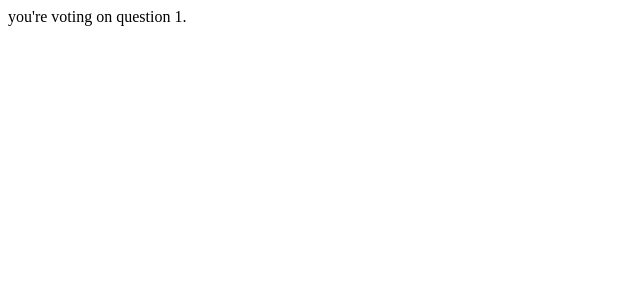
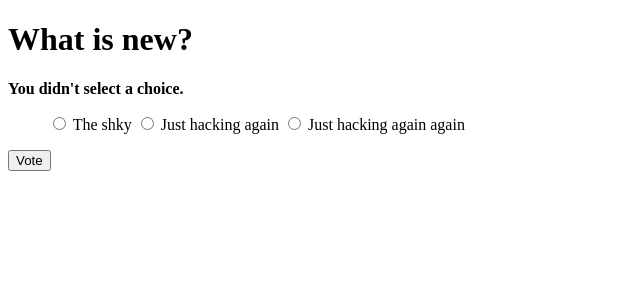
Before and after one commit to rayiyaoyao/django-app, a Django app: page /polls/1/vote/ in a window 1280 px wide. Shown: the top 300 px of the page, without its empty margins (0-640 px from the left). Run offline with Django 3.2, Linux system fonts and the light colour scheme; data comes from the database, SQL or seed files in the repository; both versions use the stored data as it was after the commit.

Commit message:
finished officialdjango tutorial part 4

```diff
--- a/Poll_Project/polls/urls.py
+++ b/Poll_Project/polls/urls.py
@@ -4,8 +4,8 @@ from . import views
 
 app_name = 'polls'
 urlpatterns = [
-	url(r'^$', views.index, name = 'index'),
-	url(r'^(?P<question_id>[0-9]+)/$', views.detail, name = 'detail'),
-	url(r'^(?P<question_id>[0-9]+)/results/$', views.results, name = 'results'),
+	url(r'^$', views.IndexView.as_view(), name = 'index'),
+	url(r'^(?P<pk>[0-9]+)/$', views.DetailView.as_view(), name = 'detail'),
+	url(r'^(?P<pk>[0-9]+)/results/$', views.ResultsView.as_view(), name = 'results'),
 	url(r'^(?P<question_id>[0-9]+)/vote/$' ,views.vote , name = 'vote'),
 	]
--- a/Poll_Project/polls/views.py
+++ b/Poll_Project/polls/views.py
@@ -1,8 +1,10 @@
-from django.http import HttpResponse, Http404
+from django.http import HttpResponse, Http404, HttpResponseRedirect
 from django.shortcuts import render, get_object_or_404
+from django.urls import reverse
+from django.views import generic
 #3 from django.template import loader
 
-from .models import Question
+from .models import Question, Choice
 
 #1 def index(request):
 #1 	return HttpResponse("Hello, world! You are at the polls index.")
@@ -18,11 +20,17 @@ from .models import Question
 #3 	context = { 'latest_question_list': latest_question_list, }
 #3 	return HttpResponse(template.render(context, request))
 
-def index(request):
-	latest_question_list = Question.objects.order_by('-pub_date')[:5]
-	context = { 'latest_question_list': latest_question_list, }
-	return render(request, 'polls/index.html', context)
+#8 def index(request):
+#8 	latest_question_list = Question.objects.order_by('-pub_date')[:5]
+#8 	context = {'latest_question_list': latest_question_list }
+#8 	return render(request, 'polls/index.html', context)
 
+class IndexView(generic.ListView):
+	template_name = 'polls/index.html'
+	context_object_name = 'latest_question_list'
+
+	def get_queryset(self):
+		return Question.objects.order_by('-pub_date')[:5]
 
 #4 def detail(request, question_id):
 #4 	return HttpResponse("You're looking at question %s." % question_id)
@@ -34,12 +42,38 @@ def index(request):
 #5 		raise Http404("Question does not exist!")
 #5 	return render(request, 'polls/detail.html', { 'question': question })
 
-def detail(request, question_id):
-	question = get_object_or_404(Question, pk = question_id)
-	return render(request, 'polls/detail.html', { 'question': question })
+#8 def detail(request, question_id):
+#8 	question = get_object_or_404(Question, pk = question_id)
+#8 	return render(request, 'polls/detail.html', { 'question': question })
 
-def results(request, question_id):
-	return HttpResponse("You're looking at the result of question %s." % question_id)
+class DetailView(generic.DetailView):
+	model = Question
+	template_name = 'polls/detail.html'
+
+#7 def results(request, question_id):
+#7 	return HttpResponse("You're looking at the result of question %s." % question_id)
+
+#8 def results(request, question_id):
+#8 	question = get_object_or_404(Question, pk = question_id)
+#8 	return render(request, 'polls/results.html', { 'question': question })
+
+class ResultsView(generic.DetailView):
+	model = Question
+	template_name = 'polls/results.html'
+
+
+#6 def vote(request, question_id):
+#6 	return HttpResponse("you're voting on question %s." %question_id)
+
 
 def vote(request, question_id):
-	return HttpResponse("you're voting on question %s." %question_id)
+	question = get_object_or_404(Question, pk = question_id)
+	try:
+		selected_choice = question.choice_set.get(pk = request.POST['choice'])
+	except(KeyError, Choice.DoesNotExist):
+		return render(request, 'polls/detail.html', {
+			'question': question, 'error_message':"You didn't select a choice.", })
+	else:
+		selected_choice.votes += 1
+		selected_choice.save()
+		return HttpResponseRedirect(reverse('polls:results', args = (question_id,)))
--- a/Poll_Project/templates/polls/detail.html
+++ b/Poll_Project/templates/polls/detail.html
@@ -5,10 +5,19 @@
 </head>
 <body>
 	<h1>{{ question.question_text }}</h1>
+
+	{% if error_message %}
+	<p><strong>{{ error_message }}</strong></p>
+	{% endif %}
+	<form action = "{% url 'polls:vote' question.id %}" method="post">
+	{% csrf_token %}
 	<ul>
 		{% for choice in question.choice_set.all %}
-			<li>{{ choice.choice_text }}</li>
+			<input type="radio" name="choice" id="choice{{ forloop.counter }}" value="{{ choice.id }}"/>
+			<label for="choice{{ forloop.counter }}">{{ choice.choice_text }}</label>
 		{% endfor %}
 	</ul>
+	<input type="submit" value="Vote" />
+	</form>
 </body>
 </html>
--- a/Poll_Project/templates/polls/index.html
+++ b/Poll_Project/templates/polls/index.html
@@ -7,7 +7,7 @@
 	{% if latest_question_list %}
 		<ul>
 			{% for question in latest_question_list %}
-				<li><a href="{% url 'detail' question.id %}">{{ question.question_text }}</a></li>
+				<li><a href="{%url 'polls:detail' question.id %}">{{ question.question_text }}</a></li>
 			{% endfor %}
 		</ul>
 	{% else %}
--- a/tango_with_django_project/templates/rango/base.html
+++ b/tango_with_django_project/templates/rango/base.html
@@ -29,7 +29,6 @@
 		{% block sider_block %}
 			{% get_category_list category %}
 		{% endblock %}
-
 	</div>
 </body>
 </html>
```
Also changed, not shown: Poll_Project/templates/polls/results.html (added, +17 -0 lines), Poll_Project/db.sqlite3.
